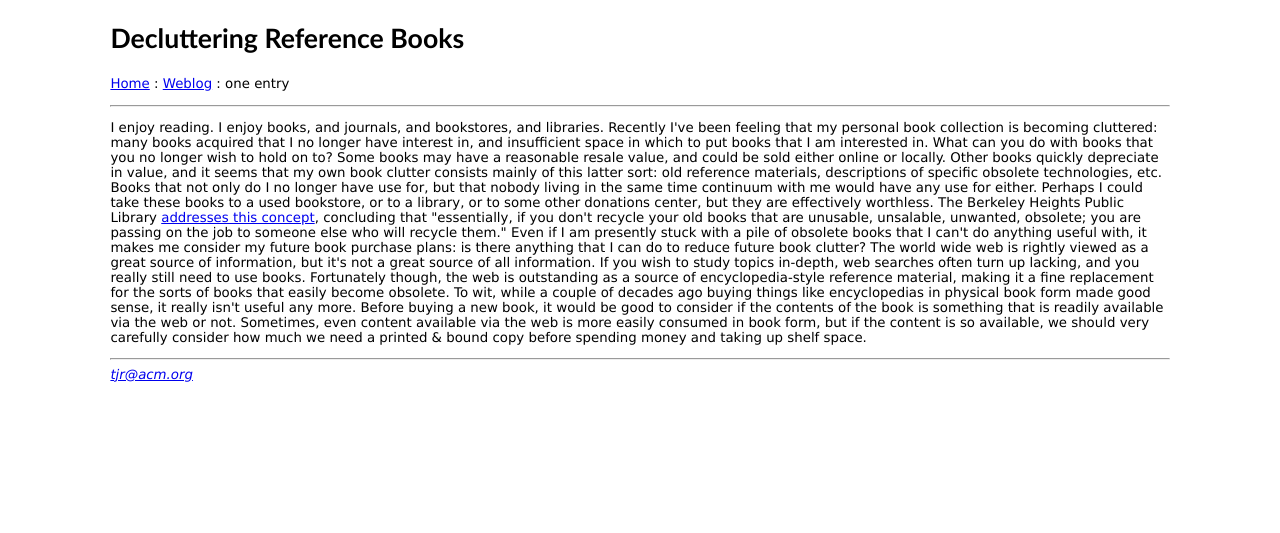
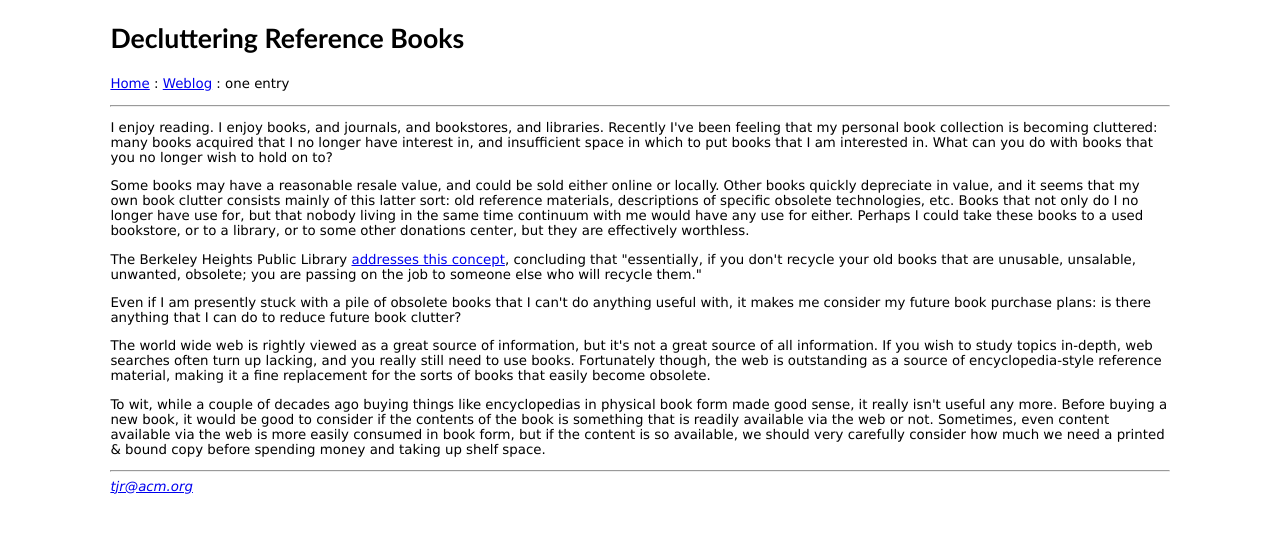
Before and after one commit to tjr/tjr.github.com, a Jekyll site: the page built from _posts/2010-09-29-decluttering-reference-books.html, in a window 1280 px wide. Shown: the top 533 px of the page. Built offline with Jekyll 4.4.1, drawn with Linux system fonts in a browser that asks for light colours.

Commit message:
added new posts

```diff
--- a/_posts/2009-10-10-a-compiler-bug.html
+++ b/_posts/2009-10-10-a-compiler-bug.html
@@ -4,9 +4,9 @@ title: A Compiler Bug
 ---
 
 I was converting an avionics subsystem from Ada to C. It was a client application that had to talk to an Ada server, sending and receiving rather huge chunks of data, large, deeply nested, intricate structure types. The C structure type had to match the Ada type exactly, or else it wouldn't work.
-
+<p>
 I got it working fine on our desktop simulation, but running on the actual hardware it was consistently off. After extensive testing, I realized that it was a bug in the compiler for the target hardware, such that a very particular type of structure (something like, {int, char, float}) was being packed incorrectly, resulting in a 2-byte pad that shouldn't be there. If I reordered the structure elements, it was fine, but that particular grouping and order refused to work correctly.
-
+<p>
 It was GCC, so we could fix the compiler ourselves, right? Not very practically, as, for avionics systems the compiler has to be thoroughly qualified for avionics use, and changes equal requalification. I "fixed" it by storing the float as an array of characters, converting it to and from a real float type as we needed to use the data value.
-
+<p>
 Trivial, perhaps, but I was very excited to resolve the problem, after spending days barking up wrong trees. One usually expects that the problem is not in the compiler...
--- a/_posts/2010-09-29-decluttering-reference-books.html
+++ b/_posts/2010-09-29-decluttering-reference-books.html
@@ -4,13 +4,13 @@ title: Decluttering Reference Books
 ---
 
 I enjoy reading. I enjoy books, and journals, and bookstores, and libraries. Recently I've been feeling that my personal book collection is becoming cluttered: many books acquired that I no longer have interest in, and insufficient space in which to put books that I am interested in. What can you do with books that you no longer wish to hold on to?
-
+<p>
 Some books may have a reasonable resale value, and could be sold either online or locally. Other books quickly depreciate in value, and it seems that my own book clutter consists mainly of this latter sort: old reference materials, descriptions of specific obsolete technologies, etc. Books that not only do I no longer have use for, but that nobody living in the same time continuum with me would have any use for either. Perhaps I could take these books to a used bookstore, or to a library, or to some other donations center, but they are effectively worthless.
-
+<p>
 The Berkeley Heights Public Library <a href="http://bhplnjbookgroup.blogspot.com/2007/02/disposing-of-old-books.html">addresses this concept</a>, concluding that "essentially, if you don't recycle your old books that are unusable, unsalable, unwanted, obsolete; you are passing on the job to someone else who will recycle them."
-
+<p>
 Even if I am presently stuck with a pile of obsolete books that I can't do anything useful with, it makes me consider my future book purchase plans: is there anything that I can do to reduce future book clutter?
-
+<p>
 The world wide web is rightly viewed as a great source of information, but it's not a great source of all information. If you wish to study topics in-depth, web searches often turn up lacking, and you really still need to use books. Fortunately though, the web is outstanding as a source of encyclopedia-style reference material, making it a fine replacement for the sorts of books that easily become obsolete.
-
+<p>
 To wit, while a couple of decades ago buying things like encyclopedias in physical book form made good sense, it really isn't useful any more. Before buying a new book, it would be good to consider if the contents of the book is something that is readily available via the web or not. Sometimes, even content available via the web is more easily consumed in book form, but if the content is so available, we should very carefully consider how much we need a printed & bound copy before spending money and taking up shelf space.
```
